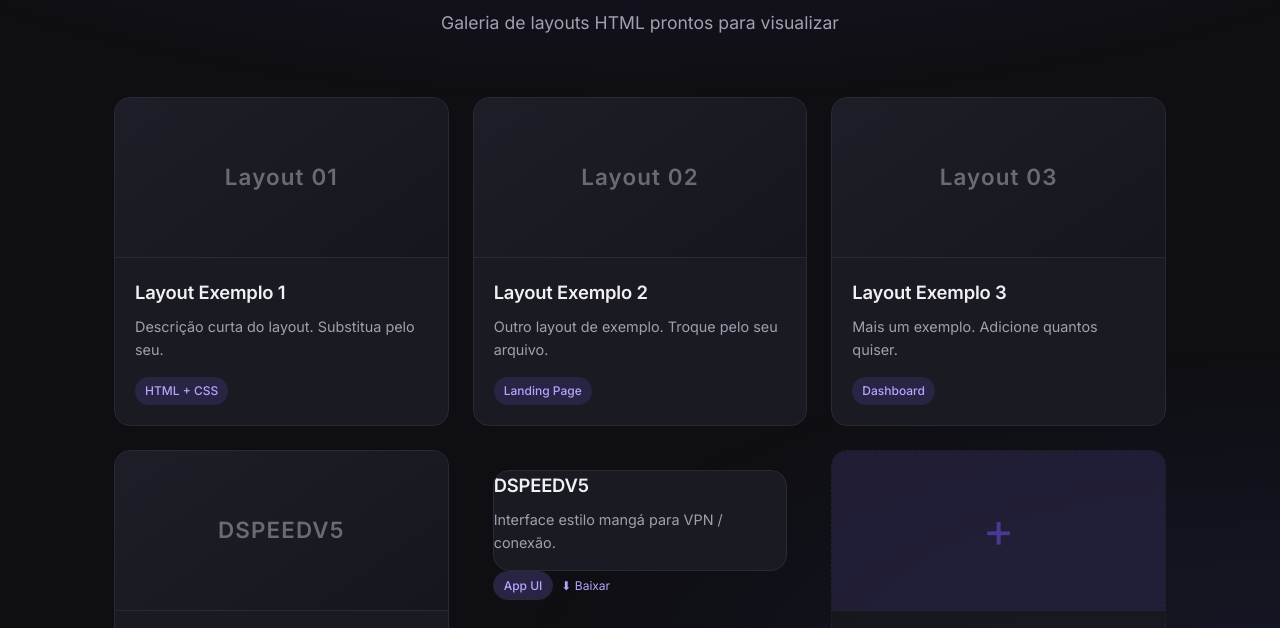
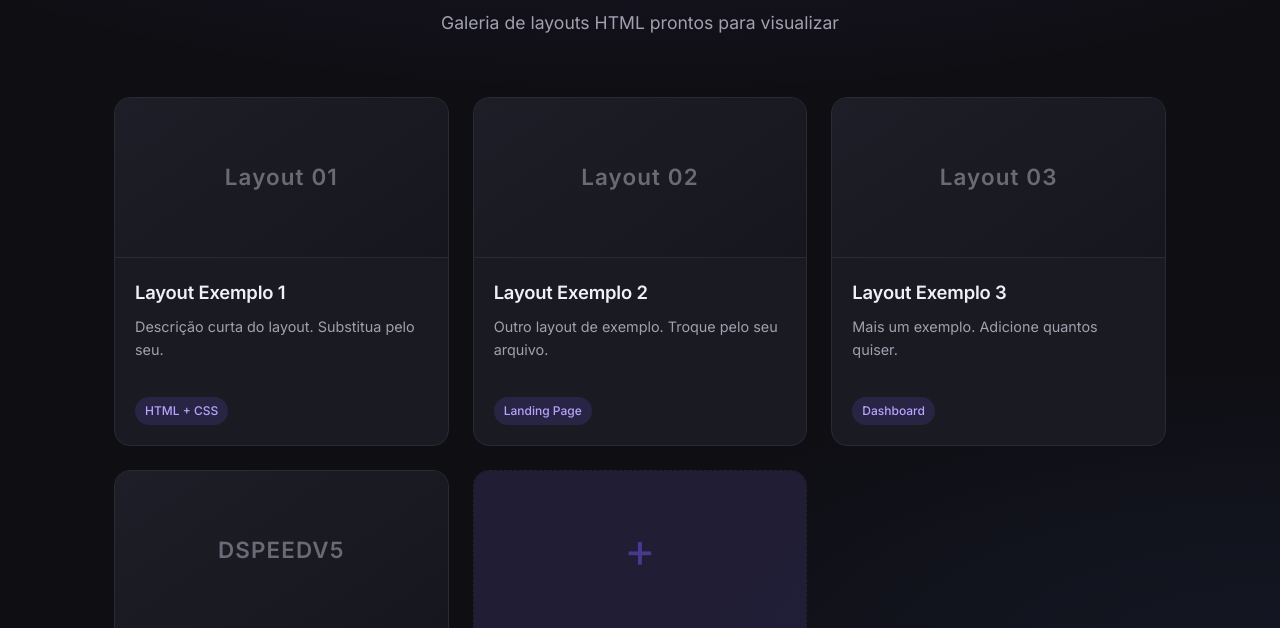
Before and after one commit to Willapela/galery, a plain HTML site: page index.html in a window 1280 px wide. Shown: the part 135-763 px from the top of the page. Drawn offline with Linux system fonts and the light colour scheme.

Commit message:
Add files via upload

```diff
--- a/index.html
+++ b/index.html
@@ -22,58 +22,72 @@
   <main class="container">
     <section class="gallery">
 
-      <!-- Card 1 - Exemplo -->
-      <a href="layouts/exemplo-1.html" class="card" target="_blank">
+      <!-- Card 1 -->
+      <div class="card">
+        <a href="layouts/exemplo-1.html" target="_blank" class="card-link">
           <div class="card-preview">
             <div class="preview-placeholder">Layout 01</div>
           </div>
           <div class="card-content">
             <h2>Layout Exemplo 1</h2>
             <p>Descrição curta do layout. Substitua pelo seu.</p>
+          </div>
+        </a>
+        <div class="card-footer">
           <span class="badge">HTML + CSS</span>
         </div>
-      </a>
+      </div>
 
-      <!-- Card 2 - Exemplo -->
-      <a href="layouts/exemplo-2.html" class="card" target="_blank">
+      <!-- Card 2 -->
+      <div class="card">
+        <a href="layouts/exemplo-2.html" target="_blank" class="card-link">
           <div class="card-preview">
             <div class="preview-placeholder">Layout 02</div>
           </div>
           <div class="card-content">
             <h2>Layout Exemplo 2</h2>
             <p>Outro layout de exemplo. Troque pelo seu arquivo.</p>
+          </div>
+        </a>
+        <div class="card-footer">
           <span class="badge">Landing Page</span>
         </div>
-      </a>
+      </div>
 
-      <!-- Card 3 - Exemplo -->
-      <a href="layouts/exemplo-3.html" class="card" target="_blank">
+      <!-- Card 3 -->
+      <div class="card">
+        <a href="layouts/exemplo-3.html" target="_blank" class="card-link">
           <div class="card-preview">
             <div class="preview-placeholder">Layout 03</div>
           </div>
           <div class="card-content">
             <h2>Layout Exemplo 3</h2>
             <p>Mais um exemplo. Adicione quantos quiser.</p>
+          </div>
+        </a>
+        <div class="card-footer">
           <span class="badge">Dashboard</span>
         </div>
-      </a>
+      </div>
 
       <!-- Card DSPEEDV5 -->
-      <a href="layouts/layout-dt-1.html" class="card" target="_blank">
+      <div class="card">
+        <a href="layouts/layout-dt-1.html" target="_blank" class="card-link">
           <div class="card-preview">
             <div class="preview-placeholder">DSPEEDV5</div>
           </div>
           <div class="card-content">
             <h2>DSPEEDV5</h2>
             <p>Interface estilo mangá para VPN / conexão.</p>
-          <div style="display:flex; gap:8px; align-items:center; flex-wrap:wrap;">
+          </div>
+        </a>
+        <div class="card-footer">
           <span class="badge">App UI</span>
-            <a href="layouts/layout-dt-1.html" download="layout-dt-1.html" onclick="event.stopPropagation()" style="font-size:0.75rem; color:#b8a4ff; text-decoration:none;">⬇ Baixar</a>
+          <a href="layouts/layout-dt-1.html" download="layout-dt-1.html" class="download-btn">⬇ Baixar</a>
         </div>
       </div>
-      </a>
 
-      <!-- Card - Adicionar novo -->
+      <!-- Card Adicionar novo -->
       <a href="upload.html" class="card card-empty">
         <div class="card-preview empty">
           <div class="plus">+</div>
--- a/styles.css
+++ b/styles.css
@@ -189,3 +189,37 @@ footer {
     grid-template-columns: 1fr;
   }
 }
+
+/* New card structure fixes */
+.card {
+  display: flex;
+  flex-direction: column;
+}
+
+.card-link {
+  text-decoration: none;
+  color: inherit;
+  display: flex;
+  flex-direction: column;
+  flex: 1;
+}
+
+.card-footer {
+  padding: 0 20px 20px;
+  display: flex;
+  gap: 10px;
+  align-items: center;
+  flex-wrap: wrap;
+}
+
+.download-btn {
+  font-size: 0.75rem;
+  color: #b8a4ff;
+  text-decoration: none;
+  font-weight: 500;
+}
+
+.download-btn:hover {
+  color: #d4c4ff;
+  text-decoration: underline;
+}
```
Lines whose indentation alone changed are shown as unchanged.
